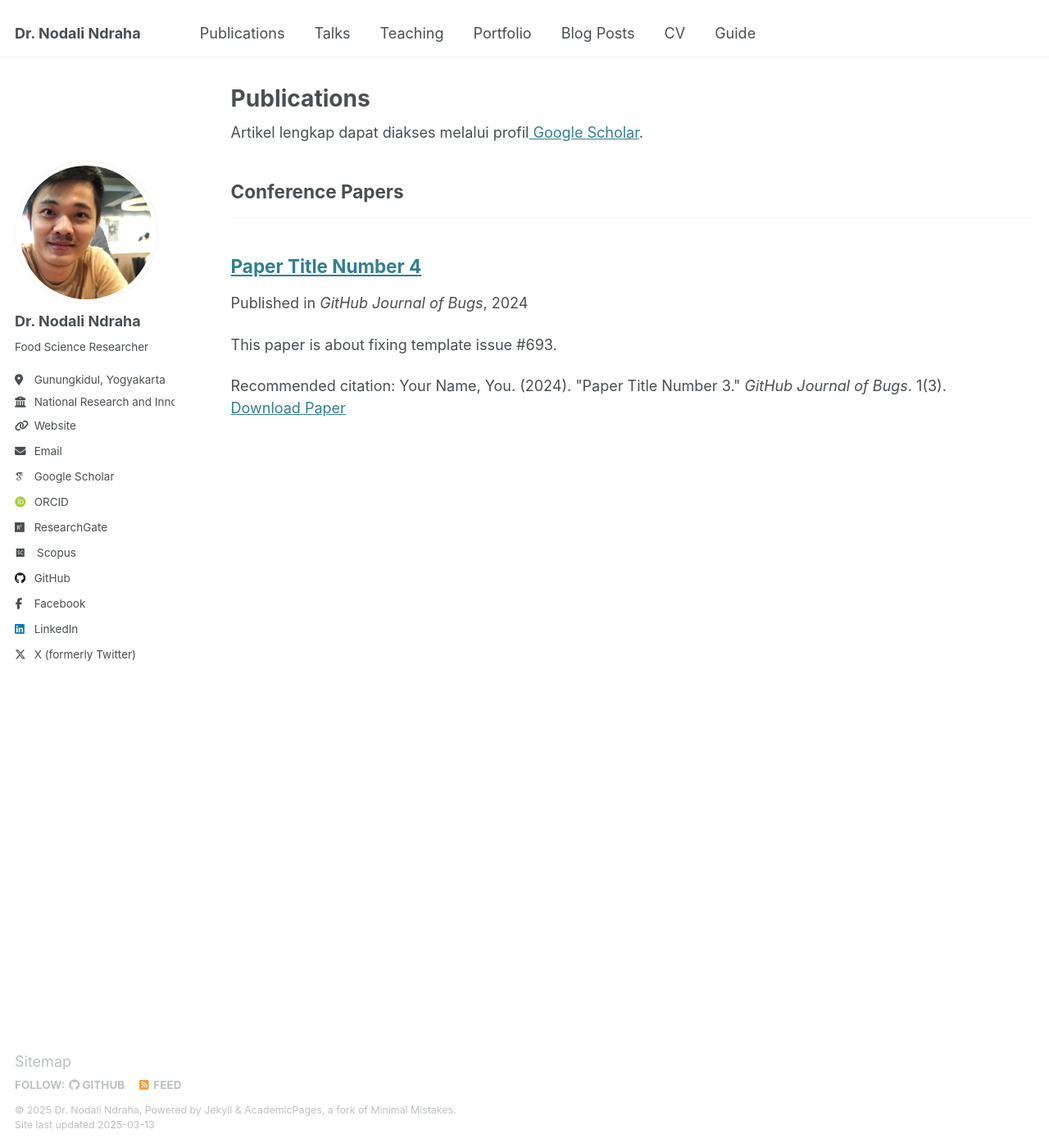
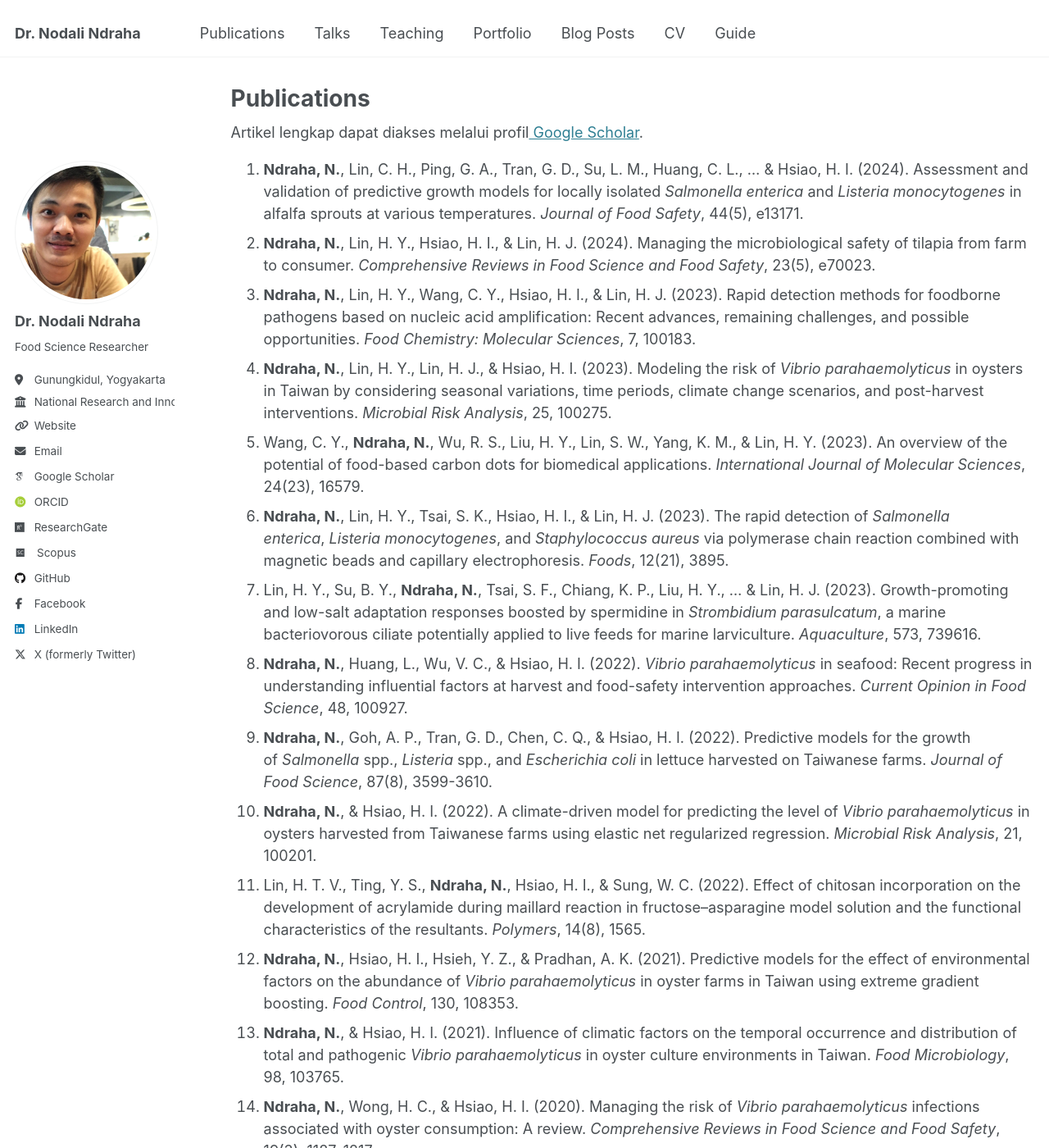
Before and after one commit to nndraha/nodali.github.io, a Jekyll site: the page built from _pages/publications.html, in a window 1280 px wide and 1400 px high. Shown: the whole window at 82% size. Built offline with Jekyll 4.4.1, drawn with Linux system fonts in a browser that asks for light colours; some web fonts are replaced; some of the changed text lies outside the part shown.

Commit message:
update publications

```diff
--- a/_pages/publications.html
+++ b/_pages/publications.html
@@ -8,6 +8,30 @@ author_profile: true
 {% if site.author.googlescholar %}
   <div class="wordwrap">Artikel lengkap dapat diakses melalui profil<a href="{{site.author.googlescholar}}"> Google Scholar</a>.</div>
 {% endif %}
+
+
+<ol>
+  <li><strong>Ndraha, N.</strong>, Lin, C. H., Ping, G. A., Tran, G. D., Su, L. M., Huang, C. L., … &amp; Hsiao, H. I. (2024). Assessment and validation of predictive growth models for locally isolated <em>Salmonella enterica </em>and <em>Listeria monocytogenes</em> in alfalfa sprouts at various temperatures. <em>Journal of Food Safety</em>, 44(5), e13171.</li>
+  <li><strong>Ndraha, N.</strong>, Lin, H. Y., Hsiao, H. I., &amp; Lin, H. J. (2024). Managing the microbiological safety of tilapia from farm to consumer. <em>Comprehensive Reviews in Food Science and Food Safety</em>, 23(5), e70023.</li>
+  <li><strong>Ndraha, N.</strong>, Lin, H. Y., Wang, C. Y., Hsiao, H. I., &amp; Lin, H. J. (2023). Rapid detection methods for foodborne pathogens based on nucleic acid amplification: Recent advances, remaining challenges, and possible opportunities. <em>Food Chemistry: Molecular Sciences</em>, 7, 100183.</li>
+  <li><strong>Ndraha, N.</strong>, Lin, H. Y., Lin, H. J., &amp; Hsiao, H. I. (2023). Modeling the risk of <em>Vibrio parahaemolyticus</em> in oysters in Taiwan by considering seasonal variations, time periods, climate change scenarios, and post-harvest interventions. <em>Microbial Risk Analysis</em>, 25, 100275.</li>
+  <li>Wang, C. Y., <strong>Ndraha, N.</strong>, Wu, R. S., Liu, H. Y., Lin, S. W., Yang, K. M., &amp; Lin, H. Y. (2023). An overview of the potential of food-based carbon dots for biomedical applications. <em>International Journal of Molecular Sciences</em>, 24(23), 16579.</li>
+  <li><strong>Ndraha, N.</strong>, Lin, H. Y., Tsai, S. K., Hsiao, H. I., &amp; Lin, H. J. (2023). The rapid detection of <em>Salmonella enterica</em>, <em>Listeria monocytogenes</em>, and <em>Staphylococcus aureus</em> via polymerase chain reaction combined with magnetic beads and capillary electrophoresis. <em>Foods</em>, 12(21), 3895.</li>
+  <li>Lin, H. Y., Su, B. Y., <strong>Ndraha, N.</strong>, Tsai, S. F., Chiang, K. P., Liu, H. Y., … &amp; Lin, H. J. (2023). Growth-promoting and low-salt adaptation responses boosted by spermidine in <em>Strombidium parasulcatum</em>, a marine bacteriovorous ciliate potentially applied to live feeds for marine larviculture. <em>Aquaculture</em>, 573, 739616.</li>
+  <li><strong>Ndraha, N.</strong>, Huang, L., Wu, V. C., &amp; Hsiao, H. I. (2022). <em>Vibrio parahaemolyticus</em> in seafood: Recent progress in understanding influential factors at harvest and food-safety intervention approaches. <em>Current Opinion in Food Science</em>, 48, 100927.</li>
+  <li><strong>Ndraha, N.</strong>, Goh, A. P., Tran, G. D., Chen, C. Q., &amp; Hsiao, H. I. (2022). Predictive models for the growth of <em>Salmonella</em> spp., <em>Listeria</em> spp., and <em>Escherichia coli</em> in lettuce harvested on Taiwanese farms. <em>Journal of Food Science</em>, 87(8), 3599-3610.</li>
+  <li><strong>Ndraha, N.</strong>, &amp; Hsiao, H. I. (2022). A climate-driven model for predicting the level of <em>Vibrio parahaemolyticus</em> in oysters harvested from Taiwanese farms using elastic net regularized regression. <em>Microbial Risk Analysis</em>, 21, 100201.</li>
+  <li>Lin, H. T. V., Ting, Y. S., <strong>Ndraha, N.</strong>, Hsiao, H. I., &amp; Sung, W. C. (2022). Effect of chitosan incorporation on the development of acrylamide during maillard reaction in fructose–asparagine model solution and the functional characteristics of the resultants. <em>Polymers</em>, 14(8), 1565.</li>
+  <li><strong>Ndraha, N.</strong>, Hsiao, H. I., Hsieh, Y. Z., &amp; Pradhan, A. K. (2021). Predictive models for the effect of environmental factors on the abundance of <em>Vibrio parahaemolyticus</em> in oyster farms in Taiwan using extreme gradient boosting. <em>Food Control</em>, 130, 108353.</li>
+  <li><strong>Ndraha, N.</strong>, &amp; Hsiao, H. I. (2021). Influence of climatic factors on the temporal occurrence and distribution of total and pathogenic <em>Vibrio parahaemolyticus </em>in oyster culture environments in Taiwan. <em>Food Microbiology</em>, 98, 103765.</li>
+  <li><strong>Ndraha, N.</strong>, Wong, H. C., &amp; Hsiao, H. I. (2020). Managing the risk of <em>Vibrio parahaemolyticus</em> infections associated with oyster consumption: A review. <em>Comprehensive Reviews in Food Science and Food Safety</em>, 19(3), 1187-1217.</li>
+  <li><strong>Ndraha, N.</strong>, &amp; Hsiao, H. I. (2019). The risk assessment of <em>Vibrio parahaemolyticus</em> in raw oysters in Taiwan under the seasonal variations, time horizons, and climate scenarios. <em>Food Control</em>, 102, 188-196.</li>
+  <li><strong>Ndraha, N.</strong>, &amp; Hsiao, H. I. (2019). Exposure assessment and sensitivity analysis for chilled shrimp during distribution: A case study of home delivery services in Taiwan. <em>Journal of Food Science</em>, 84(4), 859-870.</li>
+  <li>Tran, G. D., <strong>Ndraha, N.</strong>, &amp; Hsiao, H. I. (2019). Development of predictive model for the remaining shelf-life of tilapia fillet under variable temperature conditions. <em>J Fish Soc Taiwan</em>, 46(1), 19-30.</li>
+  <li><strong>Ndraha, N.</strong>, Sung, W. C., &amp; Hsiao, H. I. (2019). Evaluation of the cold chain management options to preserve the shelf life of frozen shrimps: A case study in the home delivery services in Taiwan. <em>Journal of Food Engineering</em>, 242, 21-30.</li>
+  <li><strong>Ndraha, N.</strong>, Hsiao, H. I., Vlajic, J., Yang, M. F., &amp; Lin, H. T. V. (2018). Time-temperature abuse in the food cold chain: Review of issues, challenges, and recommendations. <em>Food Control</em>, 89, 12-21.</li>
+  <li><strong>Ndraha, N.</strong>, Hsiao, H. I., &amp; Wang, W. C. C. (2017). Comparative study of imported food control systems of Taiwan, Japan, the United States, and the European Union. <em>Food Control</em>, 78, 331-341.</li>
+</ol>
 
 {% include base_path %}
 
```
